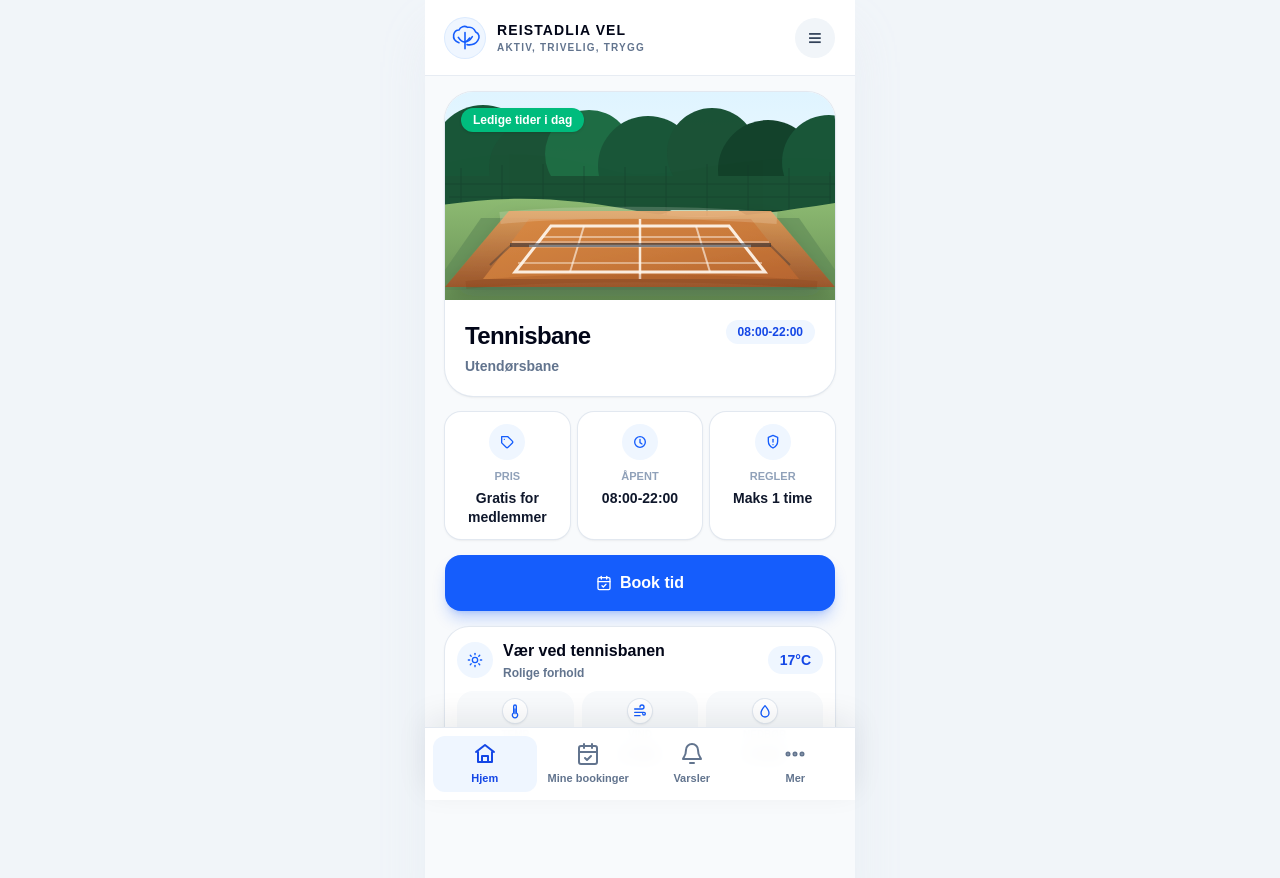
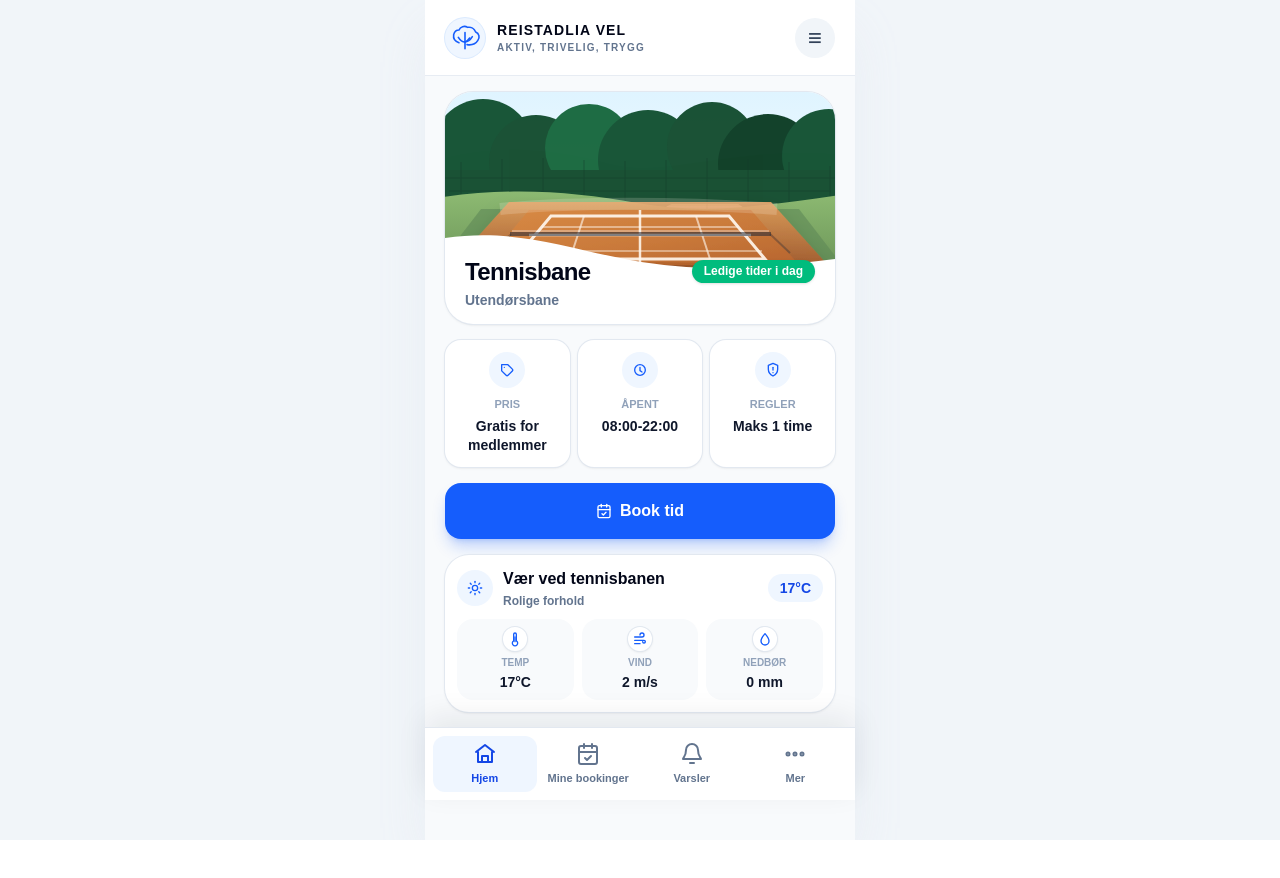
Before and after one commit to dna79/Velforening, a Next.js app: page / in a window 1280 px wide. Shown: the top 878 px of the page. After the commit the page ends 840 px from the top, so only its background shows below. Built offline with nearby package versions, Linux system fonts and the light colour scheme.

Commit message:
UI-Update

```diff
--- a/src/components/resource-card.tsx
+++ b/src/components/resource-card.tsx
@@ -3,19 +3,18 @@ export function ResourceCard() {
     <article className="overflow-hidden rounded-[28px] bg-white shadow-sm ring-1 ring-slate-200">
       <CourtIllustration />
 
-      <div className="p-5">
-        <div className="flex items-start justify-between gap-3">
-          <div>
+      <div className="relative z-10 -mt-7 flex items-start justify-between gap-3 px-5 pb-3.5">
+        <div className="min-w-0">
           <h1 className="text-2xl font-bold tracking-tight text-slate-950">
             Tennisbane
           </h1>
-            <p className="mt-1 text-sm font-semibold text-slate-500">
+          <p className="mt-0.5 text-sm font-semibold text-slate-500">
             Utendørsbane
           </p>
         </div>
-          <span className="rounded-full bg-blue-50 px-3 py-1 text-xs font-bold text-blue-700">
-            08:00-22:00
-          </span>
+
+        <div className="mt-1 inline-flex max-w-[118px] shrink-0 rounded-full bg-emerald-500 px-2.5 py-1 text-center text-[11px] font-bold leading-tight text-white shadow-sm min-[380px]:max-w-none min-[380px]:px-3 min-[380px]:text-xs">
+          Ledige tider i dag
         </div>
       </div>
     </article>
@@ -24,12 +23,12 @@ export function ResourceCard() {
 
 function CourtIllustration() {
   return (
-    <div className="relative h-52 overflow-hidden bg-slate-100">
+    <div className="relative h-48 overflow-hidden bg-slate-100">
       <svg
         aria-hidden="true"
         className="h-full w-full"
         preserveAspectRatio="xMidYMid slice"
-        viewBox="0 0 430 208"
+        viewBox="0 0 430 192"
       >
         <defs>
           <linearGradient id="sky" x1="0" x2="0" y1="0" y2="1">
@@ -51,67 +50,92 @@ function CourtIllustration() {
             <stop offset="100%" stopColor="#668F54" />
           </linearGradient>
           <filter id="softShadow" height="160%" width="160%" x="-30%" y="-30%">
-            <feDropShadow dx="0" dy="10" floodColor="#0f172a" floodOpacity="0.2" stdDeviation="10" />
+            <feDropShadow
+              dx="0"
+              dy="10"
+              floodColor="#0f172a"
+              floodOpacity="0.2"
+              stdDeviation="10"
+            />
           </filter>
         </defs>
 
-        <rect fill="url(#sky)" height="208" width="430" />
-        <path d="M0 78 C62 54 128 61 185 78 C245 95 311 54 430 70 L430 124 L0 124Z" fill="#bcd8b7" />
+        <rect fill="url(#sky)" height="192" width="430" />
+        <path
+          d="M0 72 C62 50 128 56 185 72 C245 88 311 50 430 64 L430 114 L0 114Z"
+          fill="#bcd8b7"
+        />
 
         <g opacity="0.98">
-          <circle cx="21" cy="77" fill="#0f3f27" r="42" />
-          <circle cx="58" cy="64" fill="#155335" r="51" />
-          <circle cx="111" cy="76" fill="#174f32" r="47" />
-          <circle cx="164" cy="62" fill="#1b6a41" r="44" />
-          <circle cx="223" cy="74" fill="#155335" r="50" />
-          <circle cx="287" cy="61" fill="#174f32" r="45" />
-          <circle cx="343" cy="78" fill="#0f3f27" r="50" />
-          <circle cx="404" cy="70" fill="#155335" r="47" />
-          <rect fill="#174f32" height="34" width="430" y="84" />
+          <circle cx="21" cy="70" fill="#0f3f27" r="42" />
+          <circle cx="58" cy="58" fill="#155335" r="51" />
+          <circle cx="111" cy="70" fill="#174f32" r="47" />
+          <circle cx="164" cy="56" fill="#1b6a41" r="44" />
+          <circle cx="223" cy="68" fill="#155335" r="50" />
+          <circle cx="287" cy="55" fill="#174f32" r="45" />
+          <circle cx="343" cy="72" fill="#0f3f27" r="50" />
+          <circle cx="404" cy="64" fill="#155335" r="47" />
+          <rect fill="#174f32" height="34" width="430" y="78" />
         </g>
 
         <g opacity="0.46" stroke="#153b2b" strokeWidth="1">
-          <path d="M18 92 H412" />
-          <path d="M24 105 H406" />
-          <path d="M36 76 V124" />
-          <path d="M77 73 V124" />
-          <path d="M118 72 V124" />
-          <path d="M159 74 V124" />
-          <path d="M200 75 V124" />
-          <path d="M241 74 V124" />
-          <path d="M282 72 V124" />
-          <path d="M323 73 V124" />
-          <path d="M364 76 V124" />
-          <path d="M405 80 V124" />
+          <path d="M18 86 H412" />
+          <path d="M24 99 H406" />
+          <path d="M36 70 V118" />
+          <path d="M77 67 V118" />
+          <path d="M118 66 V118" />
+          <path d="M159 68 V118" />
+          <path d="M200 69 V118" />
+          <path d="M241 68 V118" />
+          <path d="M282 66 V118" />
+          <path d="M323 67 V118" />
+          <path d="M364 70 V118" />
+          <path d="M405 74 V118" />
         </g>
 
-        <path d="M0 116 C78 101 145 106 212 119 C284 133 349 120 430 108 L430 208 L0 208Z" fill="url(#foregroundGrass)" />
-        <path d="M56 126 L374 126 L424 198 L6 198 Z" fill="#5f8b58" opacity="0.62" />
+        <path
+          d="M0 108 C78 94 145 99 212 111 C284 124 349 112 430 101 L430 192 L0 192Z"
+          fill="url(#foregroundGrass)"
+        />
+        <path d="M56 117 L374 117 L424 182 L6 182 Z" fill="#5f8b58" opacity="0.62" />
 
         <g filter="url(#softShadow)">
-          <path d="M84 119 L346 119 L410 195 L20 195 Z" fill="url(#clayShade)" />
-          <path d="M104 127 L326 127 L374 187 L58 187 Z" fill="url(#clay)" />
-          <path d="M126 134 L304 134 L340 180 L90 180 Z" fill="none" stroke="#fff7ed" strokeOpacity="0.92" strokeWidth="3" />
-          <path d="M215 127 L215 187" stroke="#fff7ed" strokeOpacity="0.88" strokeWidth="2.5" />
-          <path d="M104 154 L326 154" stroke="#fff7ed" strokeOpacity="0.9" strokeWidth="2.5" />
-          <path d="M159 134 L145 180" stroke="#fff7ed" strokeOpacity="0.62" strokeWidth="2" />
-          <path d="M271 134 L285 180" stroke="#fff7ed" strokeOpacity="0.62" strokeWidth="2" />
-          <path d="M117 145 L313 145" stroke="#fff7ed" strokeOpacity="0.46" strokeWidth="2" />
-          <path d="M93 171 L337 171" stroke="#fff7ed" strokeOpacity="0.42" strokeWidth="2" />
-          <path d="M85 153 L346 153" stroke="#1f2937" strokeOpacity="0.55" strokeWidth="4" />
-          <path d="M87 150 L344 150" stroke="#f8fafc" strokeOpacity="0.42" strokeWidth="1.5" />
-          <path d="M86 153 L65 173" stroke="#1f2937" strokeOpacity="0.34" strokeWidth="2" />
-          <path d="M345 153 L365 173" stroke="#1f2937" strokeOpacity="0.34" strokeWidth="2" />
+          <path d="M84 110 L346 110 L410 181 L20 181 Z" fill="url(#clayShade)" />
+          <path d="M104 118 L326 118 L374 173 L58 173 Z" fill="url(#clay)" />
+          <path
+            d="M126 124 L304 124 L340 167 L90 167 Z"
+            fill="none"
+            stroke="#fff7ed"
+            strokeOpacity="0.92"
+            strokeWidth="3"
+          />
+          <path d="M215 118 L215 173" stroke="#fff7ed" strokeOpacity="0.88" strokeWidth="2.5" />
+          <path d="M104 143 L326 143" stroke="#fff7ed" strokeOpacity="0.9" strokeWidth="2.5" />
+          <path d="M159 124 L145 167" stroke="#fff7ed" strokeOpacity="0.62" strokeWidth="2" />
+          <path d="M271 124 L285 167" stroke="#fff7ed" strokeOpacity="0.62" strokeWidth="2" />
+          <path d="M117 135 L313 135" stroke="#fff7ed" strokeOpacity="0.46" strokeWidth="2" />
+          <path d="M93 159 L337 159" stroke="#fff7ed" strokeOpacity="0.42" strokeWidth="2" />
+          <path d="M85 142 L346 142" stroke="#1f2937" strokeOpacity="0.55" strokeWidth="4" />
+          <path d="M87 139 L344 139" stroke="#f8fafc" strokeOpacity="0.42" strokeWidth="1.5" />
+          <path d="M86 142 L65 161" stroke="#1f2937" strokeOpacity="0.34" strokeWidth="2" />
+          <path d="M345 142 L365 161" stroke="#1f2937" strokeOpacity="0.34" strokeWidth="2" />
         </g>
 
         <g opacity="0.18">
-          <path d="M75 126 C145 119 258 119 352 126" fill="none" stroke="#fff7ed" strokeWidth="12" />
-          <path d="M41 193 C125 184 290 184 392 193" fill="none" stroke="#78350f" strokeWidth="8" />
+          <path d="M75 117 C145 110 258 110 352 117" fill="none" stroke="#fff7ed" strokeWidth="12" />
+          <path d="M41 180 C125 172 290 172 392 180" fill="none" stroke="#78350f" strokeWidth="8" />
         </g>
       </svg>
 
-      <div className="absolute left-4 top-4 inline-flex rounded-full bg-emerald-500 px-3 py-1 text-xs font-bold text-white shadow-sm">
-        Ledige tider i dag
+      <div className="absolute inset-x-0 bottom-0 h-16">
+        <svg
+          aria-hidden="true"
+          className="h-full w-full"
+          preserveAspectRatio="none"
+          viewBox="0 0 430 64"
+        >
+          <path d="M0 18 C78 8 132 28 204 40 C282 53 351 48 430 39 L430 64 L0 64Z" fill="white" />
+        </svg>
       </div>
     </div>
   );
```
Lines whose indentation alone changed are shown as unchanged.
